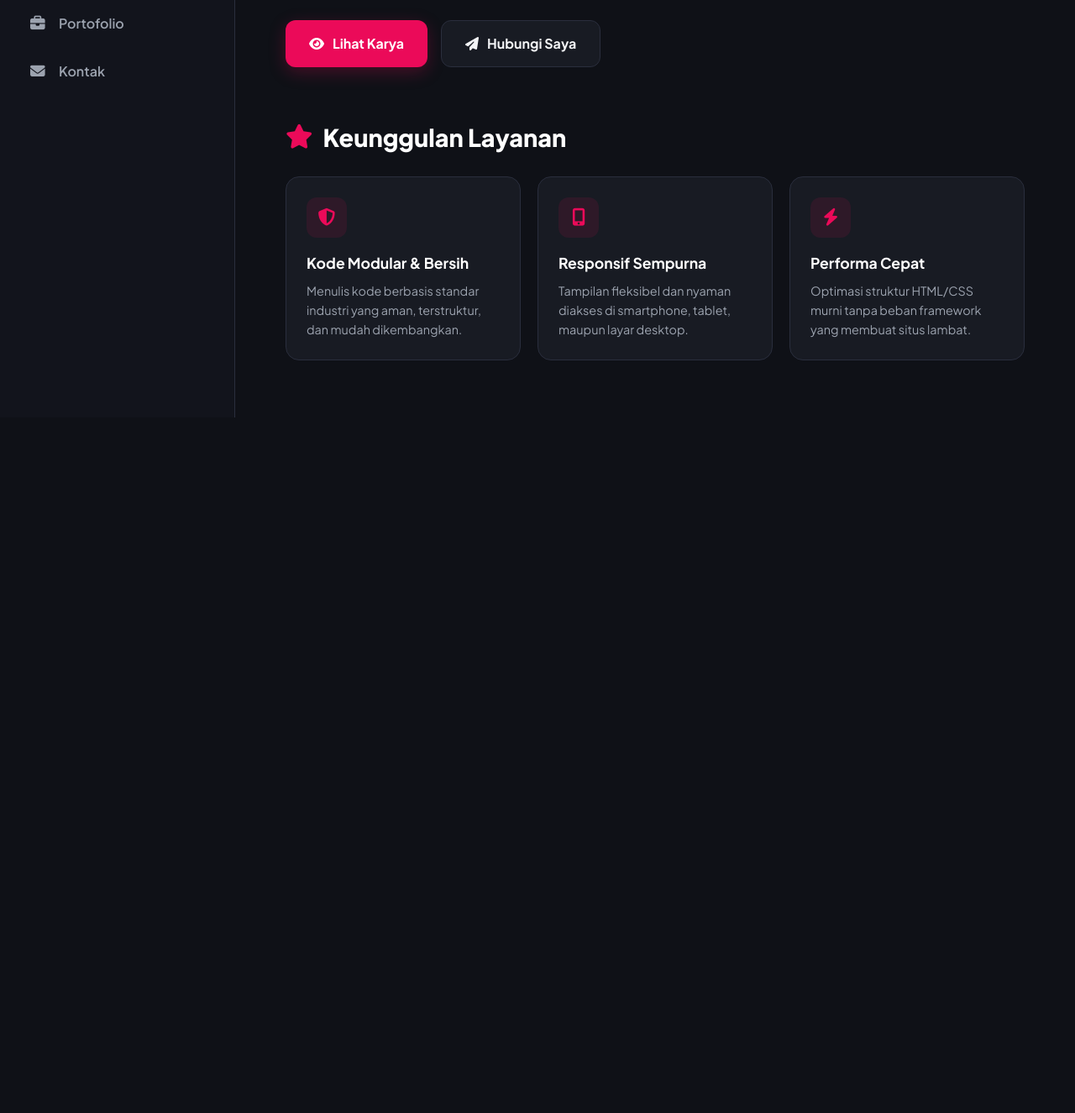
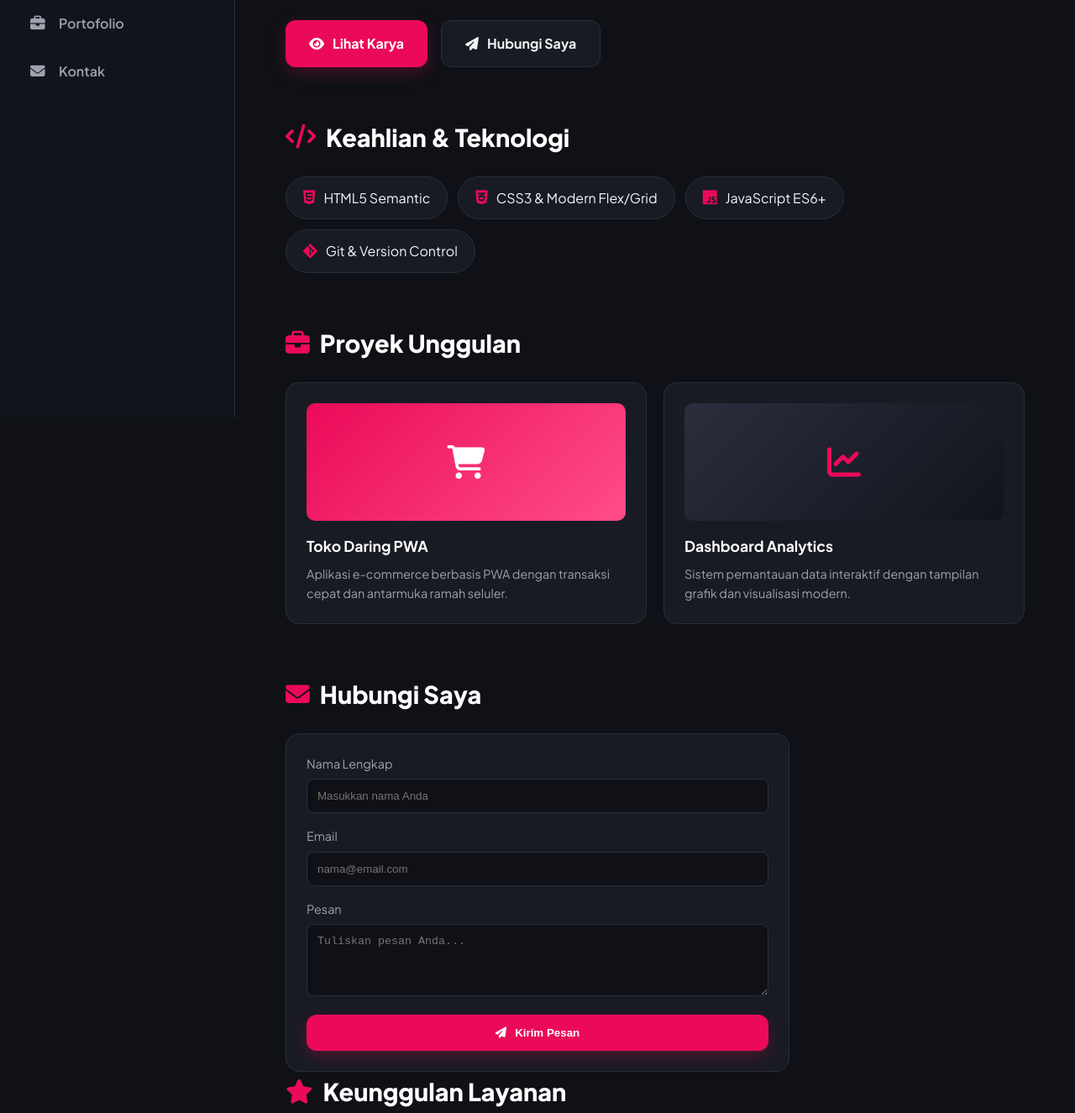
Before and after one commit to Wasobitech/Iwan-Satriawan-Portofolio, a plain HTML site: page index.html in a window 1280 px wide. Shown: the part 303-1628 px from the top of the page at 84% size. Before the commit the page ends 842 px from the top, so only its background shows below. Drawn offline with Linux system fonts and the light colour scheme.

Commit message:
Enhance index.html with new sections
Added sections for skills, portfolio, and contact information in the HTML file.

```diff
--- a/index.html
+++ b/index.html
@@ -318,6 +318,67 @@
 
         <!-- Tentang Saya Section -->
         <section id="tentang">
+            <!-- Keahlian Section -->
+        <section id="keahlian" style="margin-bottom: 60px;">
+            <h2 class="section-title"><i class="fa-solid fa-code"></i> Keahlian & Teknologi</h2>
+            <div style="display: flex; flex-wrap: wrap; gap: 12px;">
+                <div class="card" style="padding: 12px 20px; border-radius: 30px; display: flex; align-items: center; gap: 10px;">
+                    <i class="fa-brands fa-html5" style="color: #eb0a59; font-size: 1.2rem;"></i> HTML5 Semantic
+                </div>
+                <div class="card" style="padding: 12px 20px; border-radius: 30px; display: flex; align-items: center; gap: 10px;">
+                    <i class="fa-brands fa-css3-alt" style="color: #eb0a59; font-size: 1.2rem;"></i> CSS3 & Modern Flex/Grid
+                </div>
+                <div class="card" style="padding: 12px 20px; border-radius: 30px; display: flex; align-items: center; gap: 10px;">
+                    <i class="fa-brands fa-js" style="color: #eb0a59; font-size: 1.2rem;"></i> JavaScript ES6+
+                </div>
+                <div class="card" style="padding: 12px 20px; border-radius: 30px; display: flex; align-items: center; gap: 10px;">
+                    <i class="fa-brands fa-git-alt" style="color: #eb0a59; font-size: 1.2rem;"></i> Git & Version Control
+                </div>
+            </div>
+        </section>
+
+        <!-- Portofolio Section -->
+        <section id="portofolio" style="margin-bottom: 60px;">
+            <h2 class="section-title"><i class="fa-solid fa-briefcase"></i> Proyek Unggulan</h2>
+            <div class="grid-3">
+                <div class="card">
+                    <div style="height: 140px; background: linear-gradient(135deg, #eb0a59, #ff4d88); border-radius: 10px; display: flex; align-items: center; justify-content: center; margin-bottom: 16px;">
+                        <i class="fa-solid fa-cart-shopping" style="font-size: 2.5rem; color: white;"></i>
+                    </div>
+                    <h3>Toko Daring PWA</h3>
+                    <p>Aplikasi e-commerce berbasis PWA dengan transaksi cepat dan antarmuka ramah seluler.</p>
+                </div>
+                <div class="card">
+                    <div style="height: 140px; background: linear-gradient(135deg, #2a2e3d, #12141c); border-radius: 10px; display: flex; align-items: center; justify-content: center; margin-bottom: 16px;">
+                        <i class="fa-solid fa-chart-line" style="font-size: 2.5rem; color: #eb0a59;"></i>
+                    </div>
+                    <h3>Dashboard Analytics</h3>
+                    <p>Sistem pemantauan data interaktif dengan tampilan grafik dan visualisasi modern.</p>
+                </div>
+            </div>
+        </section>
+
+        <!-- Kontak Section -->
+        <section id="kontak">
+            <h2 class="section-title"><i class="fa-solid fa-envelope"></i> Hubungi Saya</h2>
+            <div class="card" style="max-width: 600px;">
+                <form style="display: flex; flex-direction: column; gap: 16px;">
+                    <div>
+                        <label style="display: block; margin-bottom: 6px; font-size: 0.9rem; color: var(--text-muted);">Nama Lengkap</label>
+                        <input type="text" placeholder="Masukkan nama Anda" style="width: 100%; padding: 12px; border-radius: 8px; border: 1px solid var(--border-color); background: var(--bg-dark); color: white;" required>
+                    </div>
+                    <div>
+                        <label style="display: block; margin-bottom: 6px; font-size: 0.9rem; color: var(--text-muted);">Email</label>
+                        <input type="email" placeholder="nama@email.com" style="width: 100%; padding: 12px; border-radius: 8px; border: 1px solid var(--border-color); background: var(--bg-dark); color: white;" required>
+                    </div>
+                    <div>
+                        <label style="display: block; margin-bottom: 6px; font-size: 0.9rem; color: var(--text-muted);">Pesan</label>
+                        <textarea rows="4" placeholder="Tuliskan pesan Anda..." style="width: 100%; padding: 12px; border-radius: 8px; border: 1px solid var(--border-color); background: var(--bg-dark); color: white;" required></textarea>
+                    </div>
+                    <button type="submit" class="btn btn-primary" style="justify-content: center; border: none;"><i class="fa-solid fa-paper-plane"></i> Kirim Pesan</button>
+                </form>
+            </div>
+        </section>
             <h2 class="section-title"><i class="fa-solid fa-star"></i> Keunggulan Layanan</h2>
             <div class="grid-3">
                 <div class="card">
```
